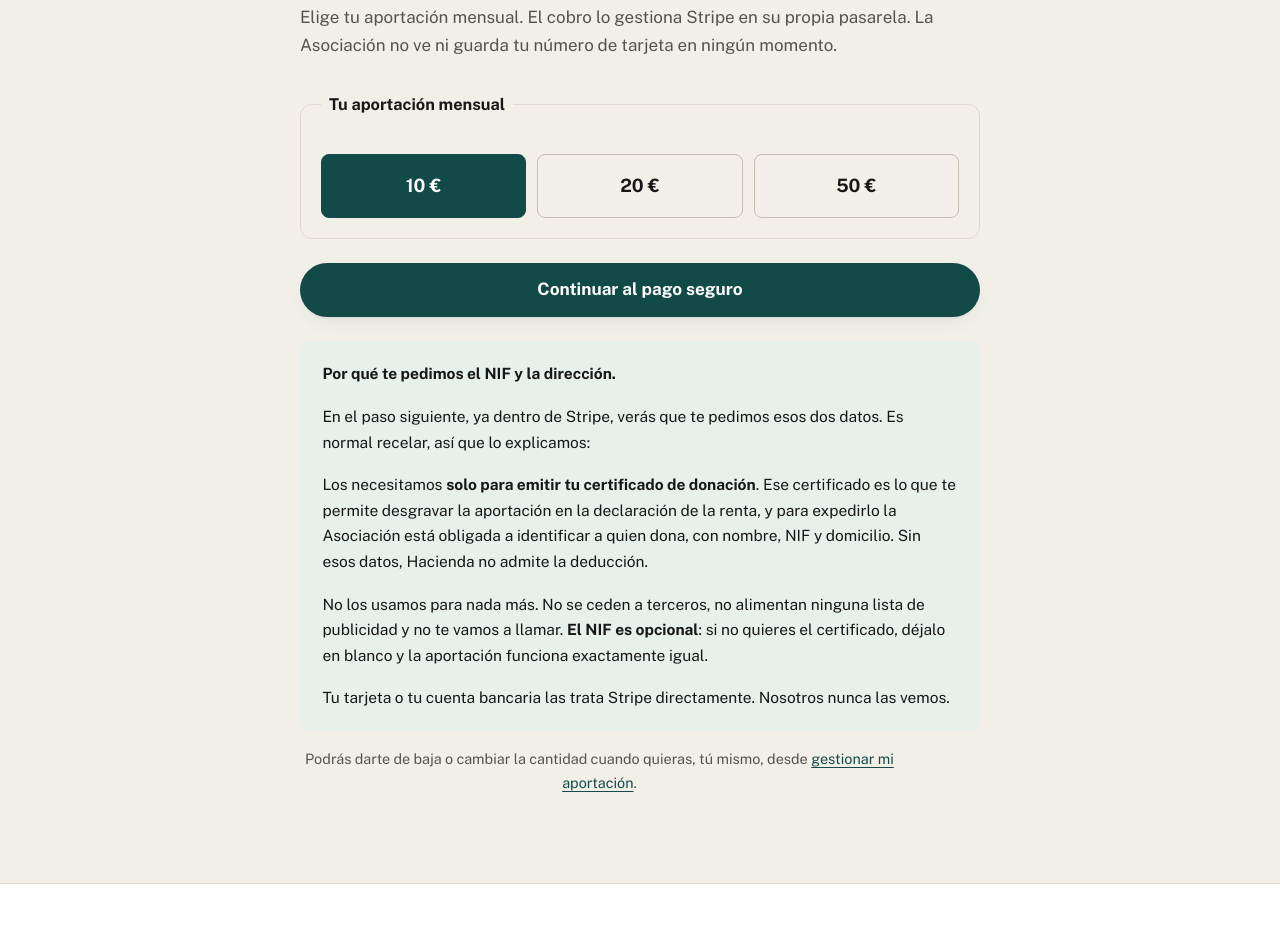
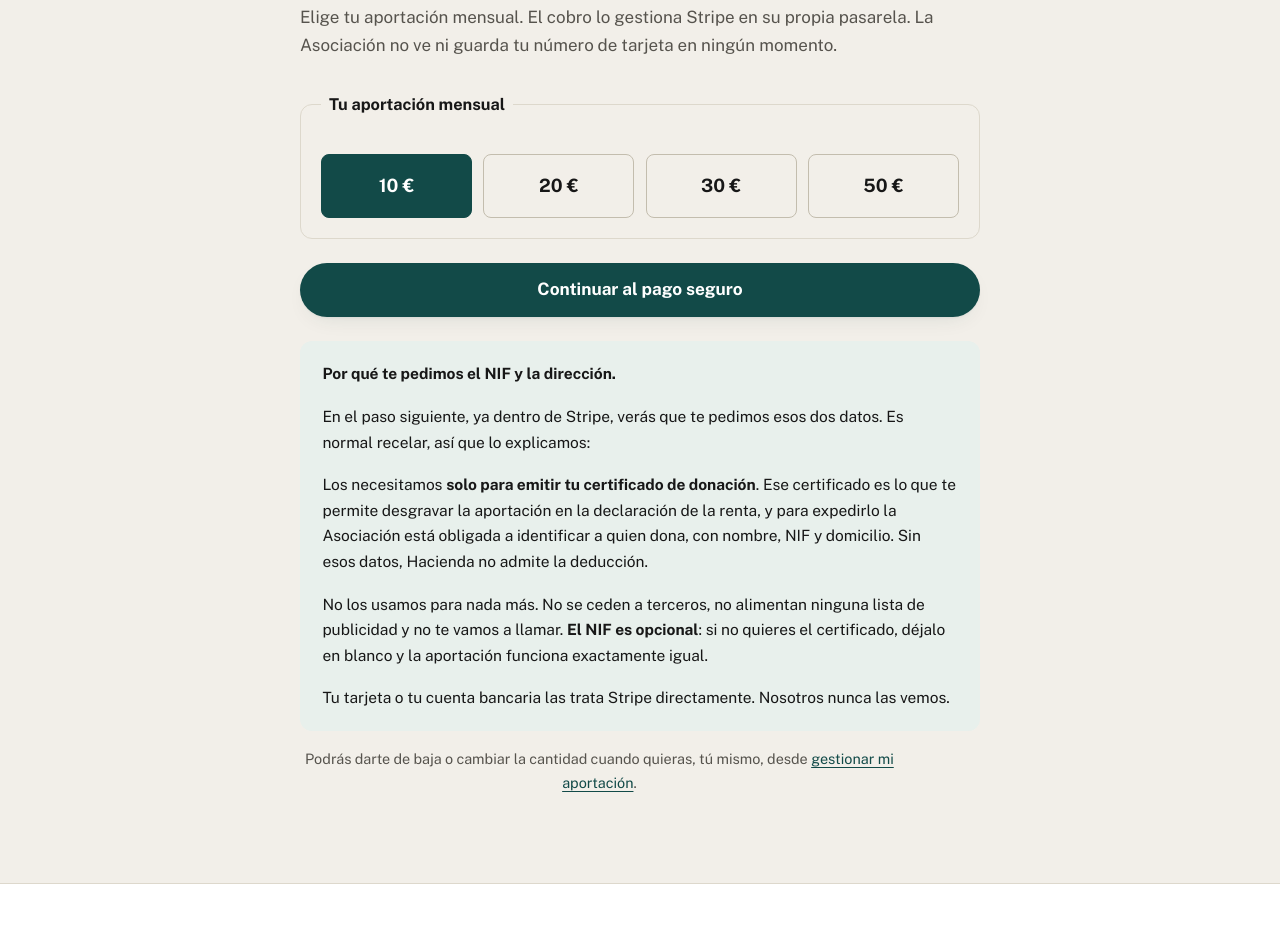
Before and after one commit to Asociacion-Justicia-Poetica/asociacionjusticiapoetica.github.io, a website: page poetas-guerreros.html in a window 1280 px wide. Shown: the part 1403-2340 px from the top of the page. Drawn offline with Linux system fonts and the light colour scheme.

Commit message:
Un escalón de 30 euros entre el de 20 y el de 50
El salto de 20 a 50 era demasiado grande y dejaba fuera a quien quería
subir sin triplicar. Con 10, 20, 30 y 50 la escalera tiene sentido.

Precio y enlace de pago nuevos, con la misma configuración que los demás:
dirección de facturación, NIF opcional con su explicación y retorno a
gracias.html. No se reutiliza el enlace de 30 de la migración, que existe
para importes exactos y no debe aparecer en la web.

Co-Authored-By: Claude Opus 5 <noreply@anthropic.com>

```diff
--- a/poetas-guerreros.html
+++ b/poetas-guerreros.html
@@ -121,6 +121,10 @@
             <label class="amount-option">
               <input type="radio" name="importe_guerrero" value="20" data-url="https://donate.stripe.com/8x29ASbGR3dv5ki1rZ4Ja0l" required>
               <span>20 €</span>
+            </label>
+            <label class="amount-option">
+              <input type="radio" name="importe_guerrero" value="30" data-url="https://donate.stripe.com/eVqbJ0fX77tLfYW8Ur4Ja0t" required>
+              <span>30 €</span>
             </label>
             <label class="amount-option">
               <input type="radio" name="importe_guerrero" value="50" data-url="https://donate.stripe.com/28E9ASh1bcO5h30c6D4Ja0m" required>
```
